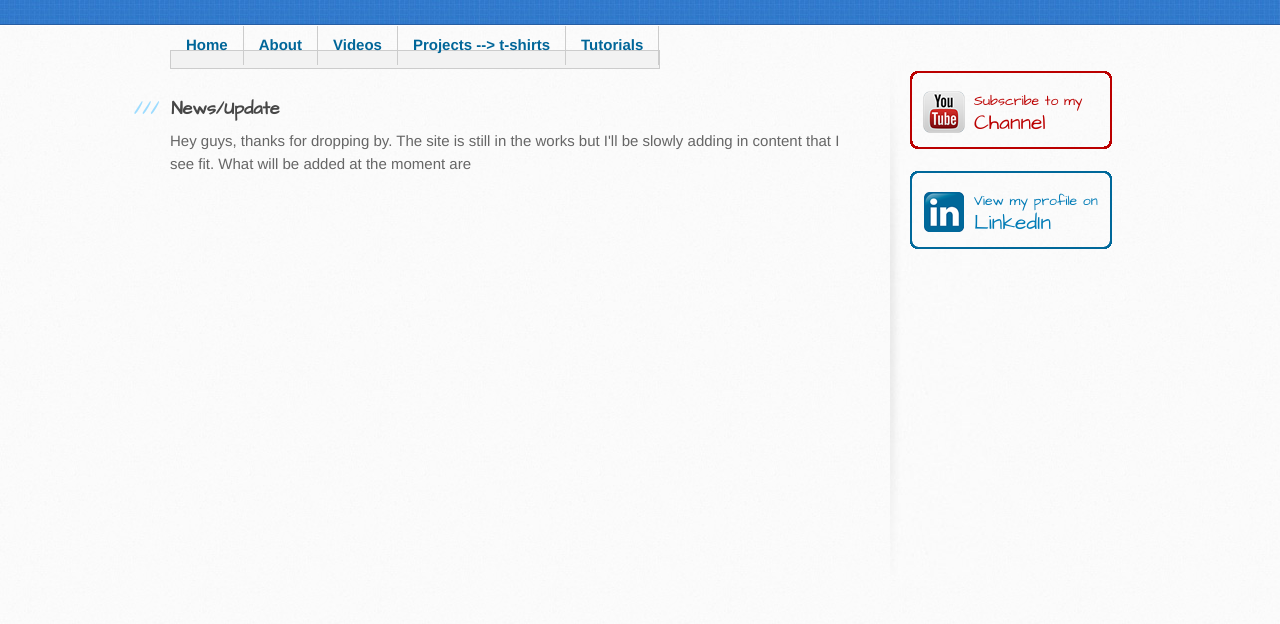
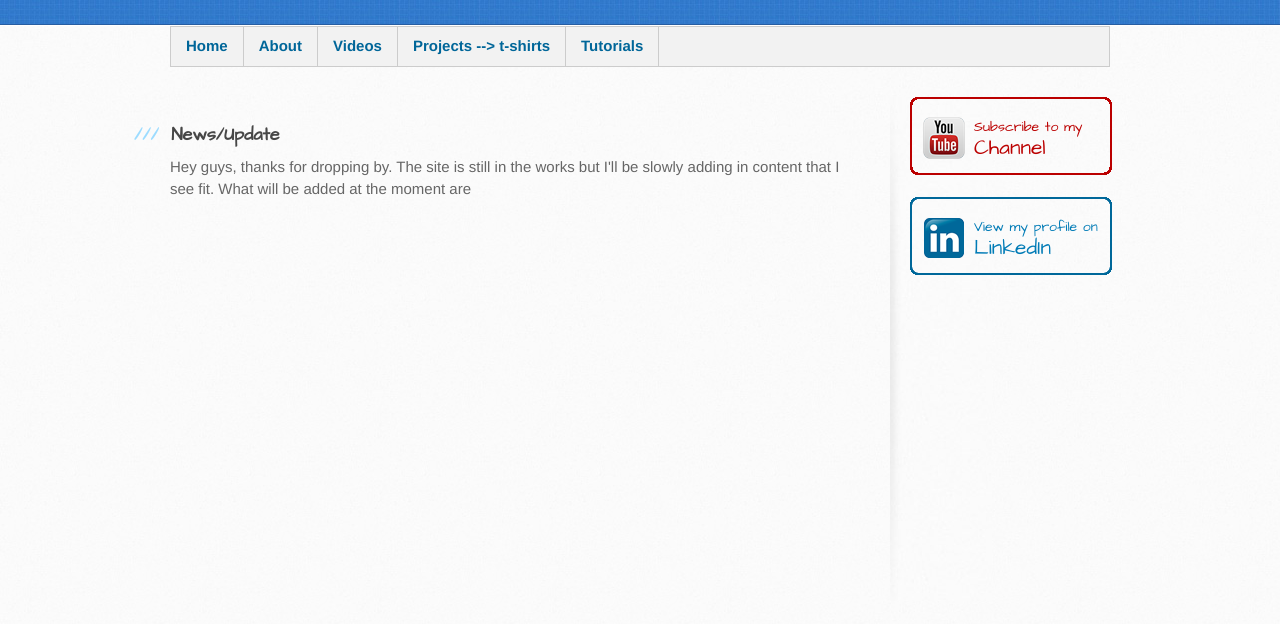
Before and after one commit to DannyLuu/DannyLuu.github.io, a plain HTML site: page index.html in a window 1280 px wide. Shown: the part 176-800 px from the top of the page. Drawn offline with nearby package versions, Linux system fonts and the light colour scheme.

Commit message:
Placed menubar between DIVIDER

```diff
--- a/index.html
+++ b/index.html
@@ -42,7 +42,7 @@
 
 		<div class="inner clearfix">
 			<!-- Main Menu Navigation Bar -->
-			<span id="menu"></span>
+			<div id="menu"></div>
 			<section id="main-content">
 
 
```
